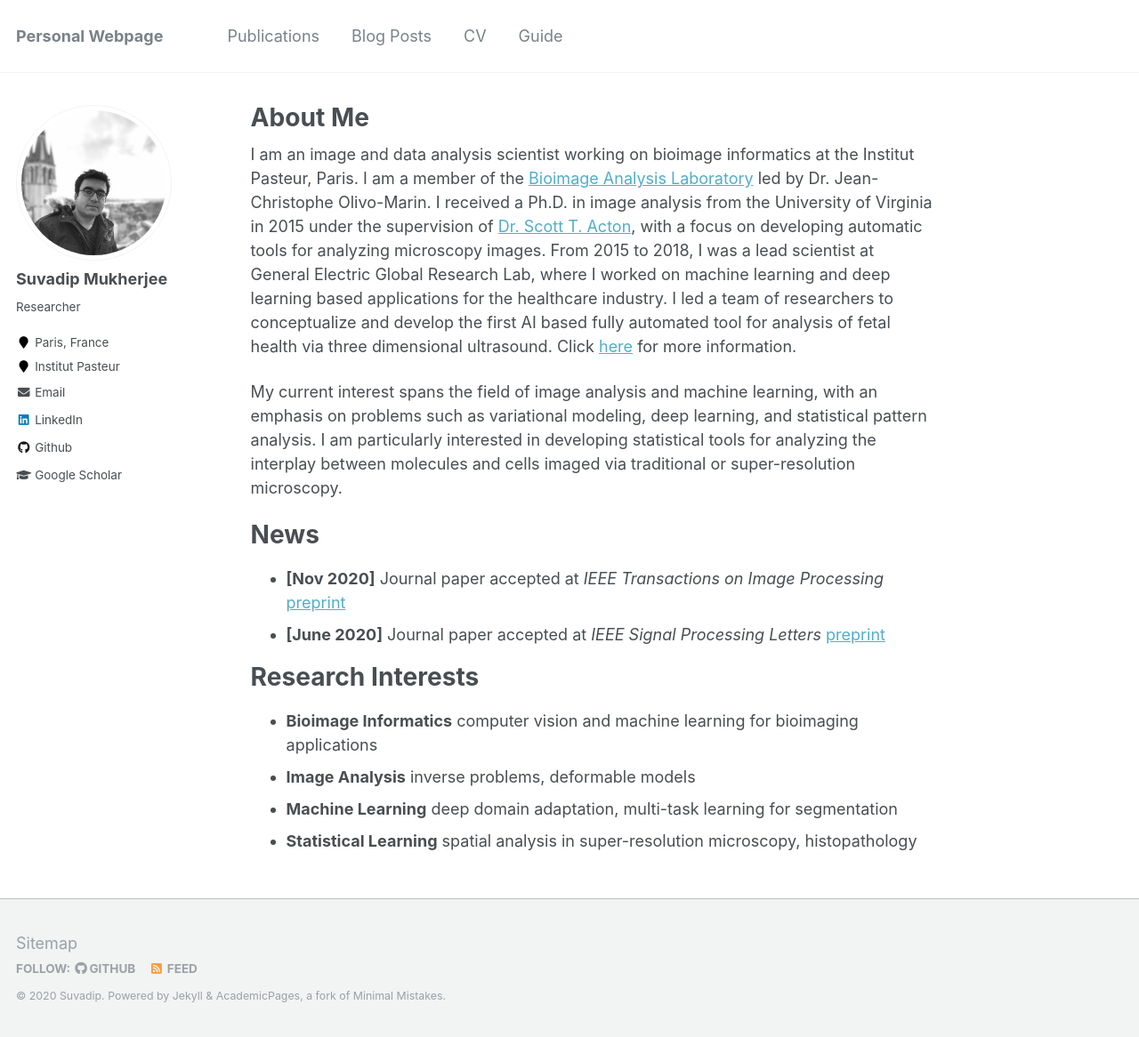
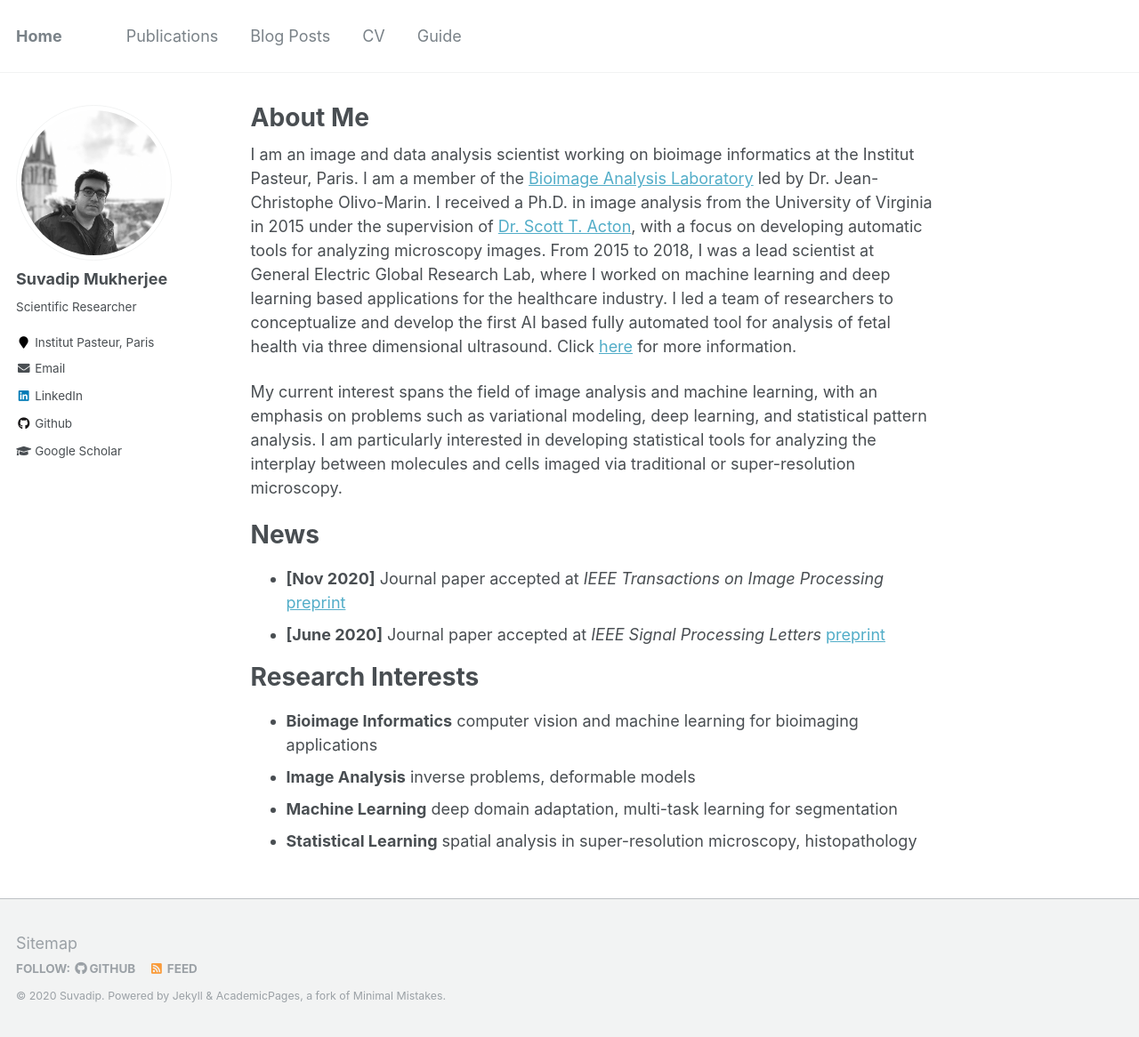
Before and after one commit to suvadip21/smukherjee.github.io, a Jekyll site: the page built from _pages/about.md, in a window 1280 px wide and 1166 px high. Shown: the whole window at 89% size. Built offline with Jekyll 4.4.1, drawn with Linux system fonts in a browser that asks for light colours.

Commit message:
Update _config.yml

```diff
--- a/_config.yml
+++ b/_config.yml
@@ -7,7 +7,7 @@
 
 # Site Settings
 locale                   : "en-US"
-title                    : "Personal Webpage"
+title                    : "Home"
 title_separator          : "-"
 name                     : &name "Suvadip"
 description              : &description "personal description"
@@ -82,9 +82,9 @@ analytics:
 author:
   name             : "Suvadip Mukherjee"
   avatar           : "portrait.jpg"
-  bio              : "Researcher"
-  location         : "Paris, France"
-  employer         : "Institut Pasteur"
+  bio              : "Scientific Researcher"
+  location         : #"Paris, France"
+  employer         : "Institut Pasteur, Paris"
   pubmed           :
   googlescholar    : "https://scholar.google.com/citations?user=xEU5e-8AAAAJ&hl=en"
   email            : "suvadip21 [at] gmail [dot] com"
```
